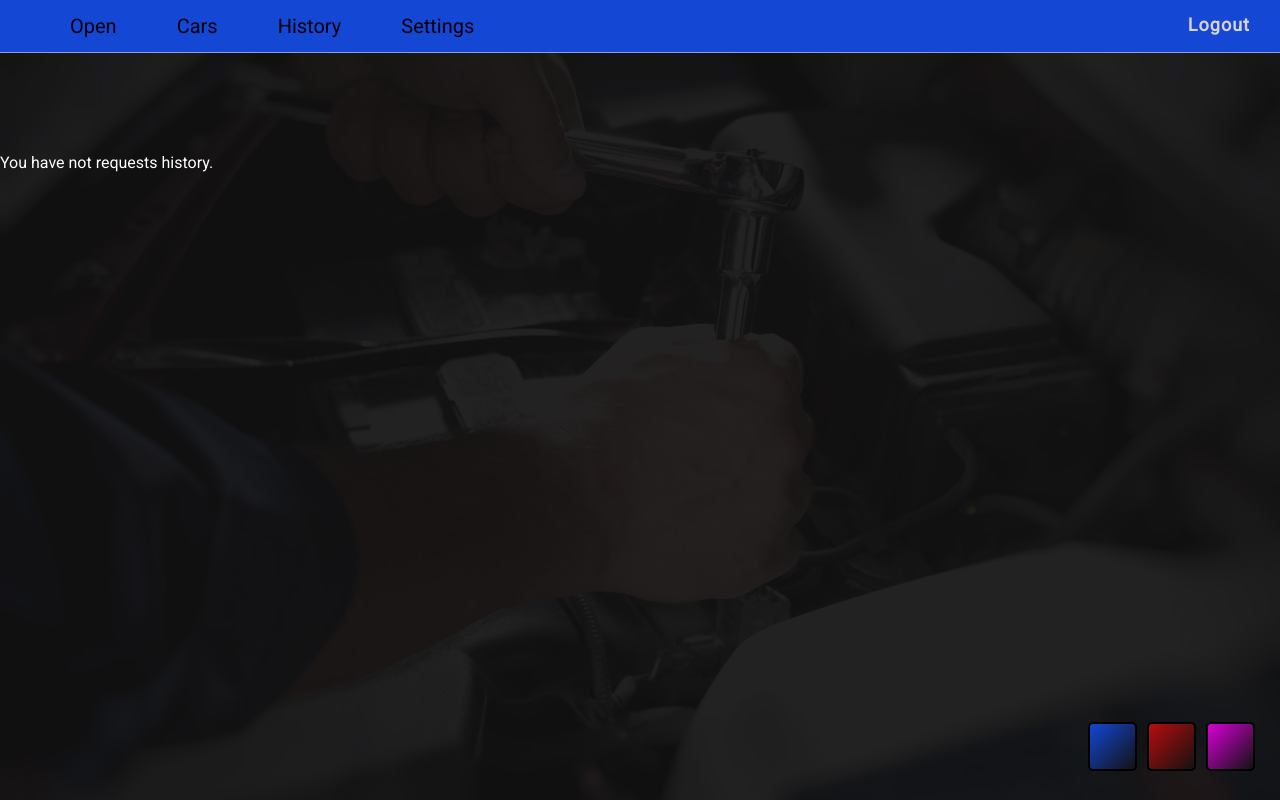
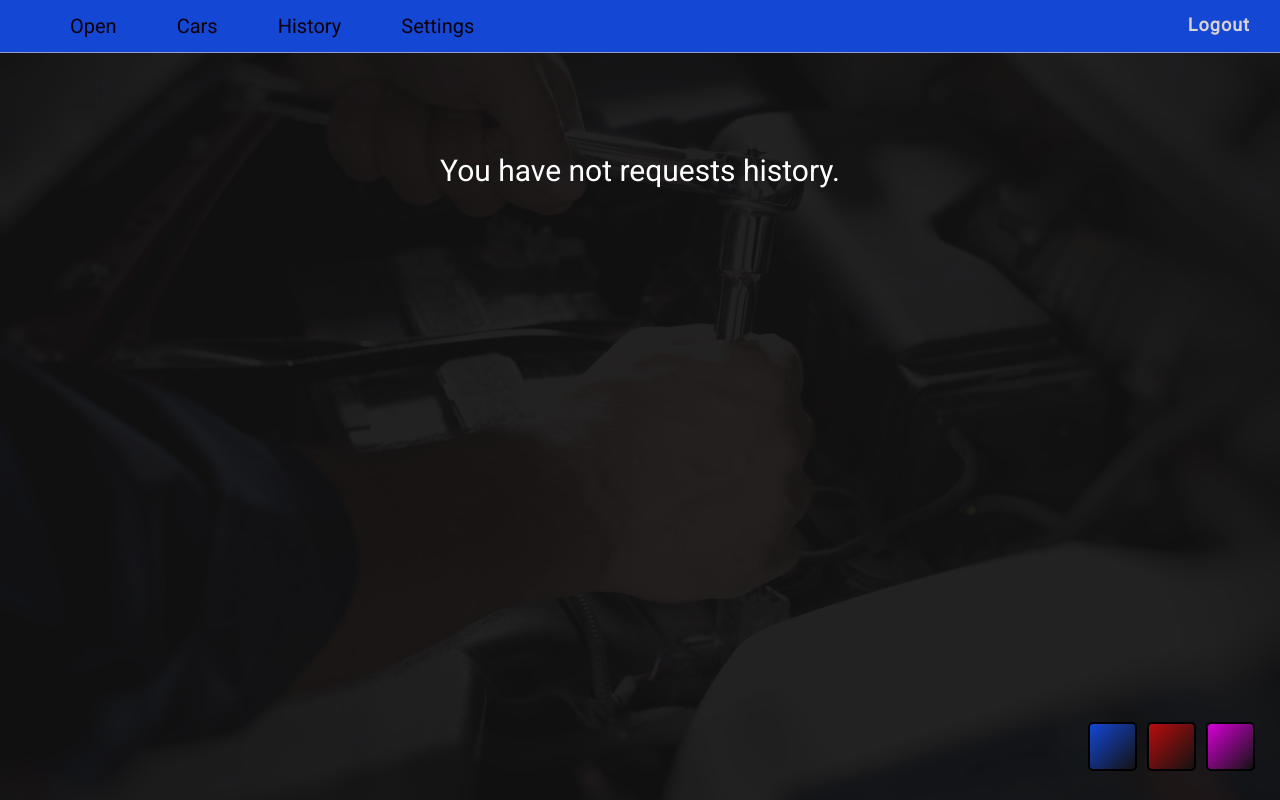
Before and after one commit to blazbla274/RepairManagementWeb, a React (Create React App) app in the folder repair-management-system/: page / in a window 1280 px wide. Both pictures are taken after typing "Sample", "Sample123" into the empty fields and a click on the input "Submit". Built offline with nearby package versions, Linux system fonts and the light colour scheme; no server answers.

Commit message:
Change table default width.

```diff
--- a/repair-management-system/src/components/Exposition/Open/Open.module.css
+++ b/repair-management-system/src/components/Exposition/Open/Open.module.css
@@ -1,3 +1,8 @@
 .tableContainer {
     margin-top: 100px;
 }
+.noHistory {
+    text-align: center;
+    font-size: 30px;
+    margin-top: 100px;
+}
--- a/repair-management-system/src/components/Table/Table.js
+++ b/repair-management-system/src/components/Table/Table.js
@@ -4,7 +4,7 @@ import style from './Table.module.css';
 const Table = (props) => {
 
     const containerStyle = {
-        minWidth: `${props.width}px`,
+        maxWidth: `${props.width}px`,
         margin: "5px auto"
     }
     let flex = props.propsFlex;
```
